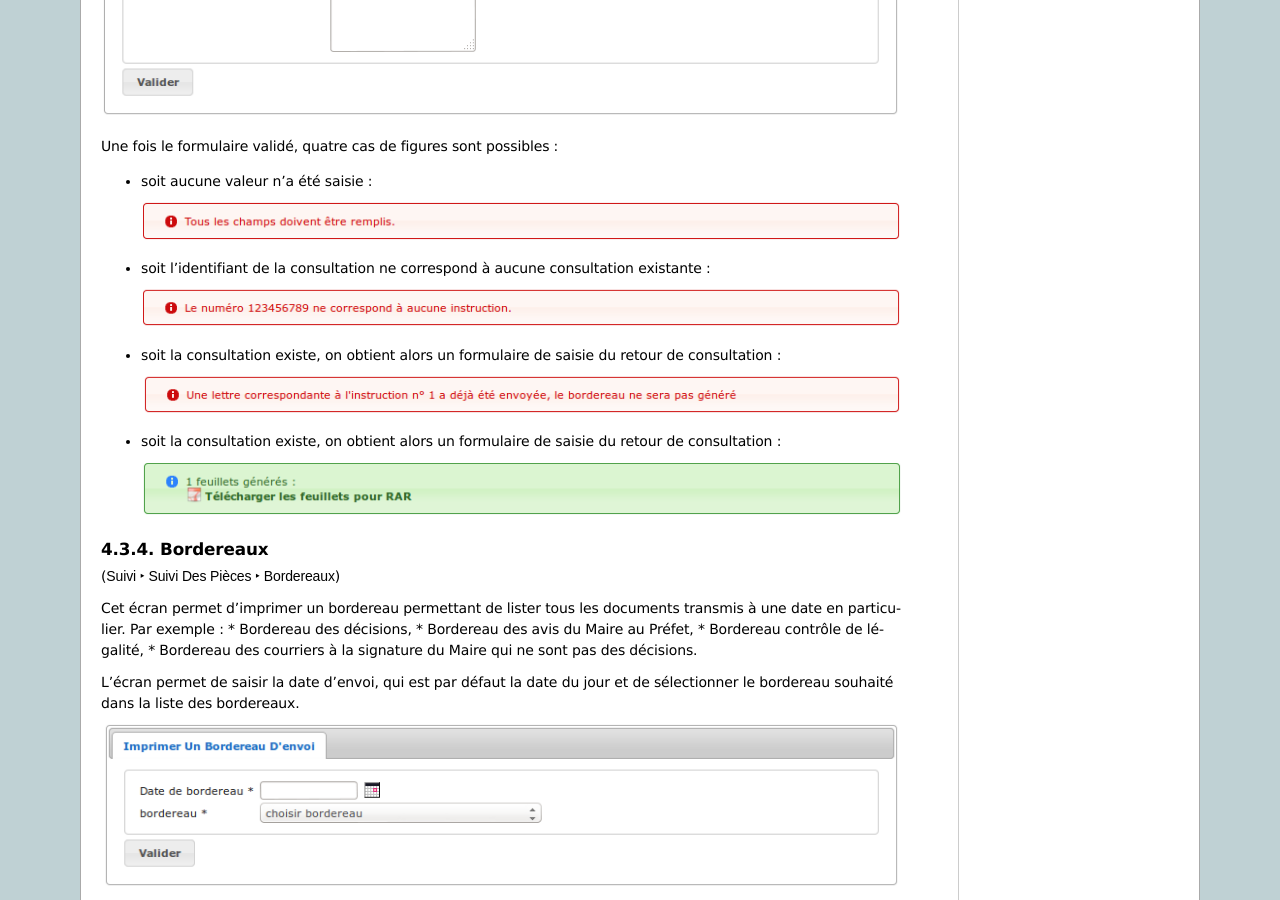
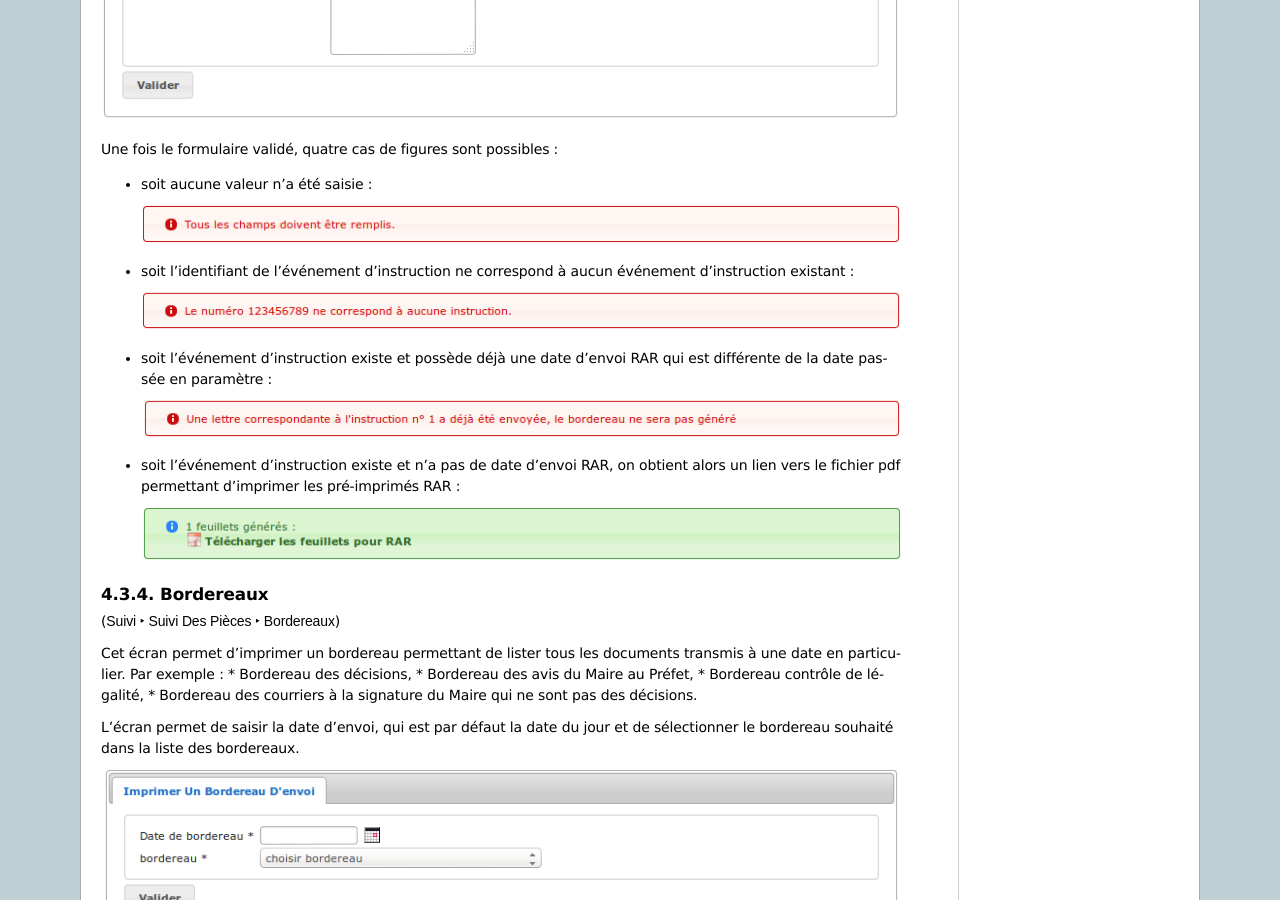
Before and after one commit to mpavaux/openads-documentation, a Sphinx documentation site: the page built from source/manuel_utilisateur/suivi.rst, in a window 1280 px wide and 900 px high, scrolled down 1817 px. Built offline with Sphinx 7.4.7, drawn with Linux system fonts in a browser that asks for light colours.

Commit message:
Mise  à jour de l'image du menu et modification des explications sur les RAR

```diff
--- a/source/manuel_utilisateur/suivi.rst
+++ b/source/manuel_utilisateur/suivi.rst
@@ -102,18 +102,19 @@
 
   .. image:: suivi_envoi_lettre_rar_message_aucune_saisie.png
 
-* soit l'identifiant de la consultation ne correspond à aucune consultation
-  existante :
+* soit l'identifiant de l'événement d'instruction ne correspond à aucun
+  événement d'instruction existant :
 
   .. image:: suivi_envoi_lettre_rar_message_evenement_instruction_inexistant.png
 
-* soit la consultation existe, on obtient alors un formulaire de saisie du
-  retour de consultation :
+* soit l'événement d'instruction existe et possède déjà une date d'envoi RAR qui
+  est différente de la date passée en paramètre :
 
   .. image:: suivi_envoi_lettre_rar_message_evenement_instruction_deja.png
 
-* soit la consultation existe, on obtient alors un formulaire de saisie du
-  retour de consultation :
+* soit l'événement d'instruction existe et n'a pas de date d'envoi RAR, on
+  obtient alors un lien vers le fichier pdf permettant d'imprimer les
+  pré-imprimés RAR :
 
   .. image:: suivi_envoi_lettre_rar_message_evenement_instruction_ok.png
 
```
Also changed, not shown: source/manuel_utilisateur/suivi_menu.png.
